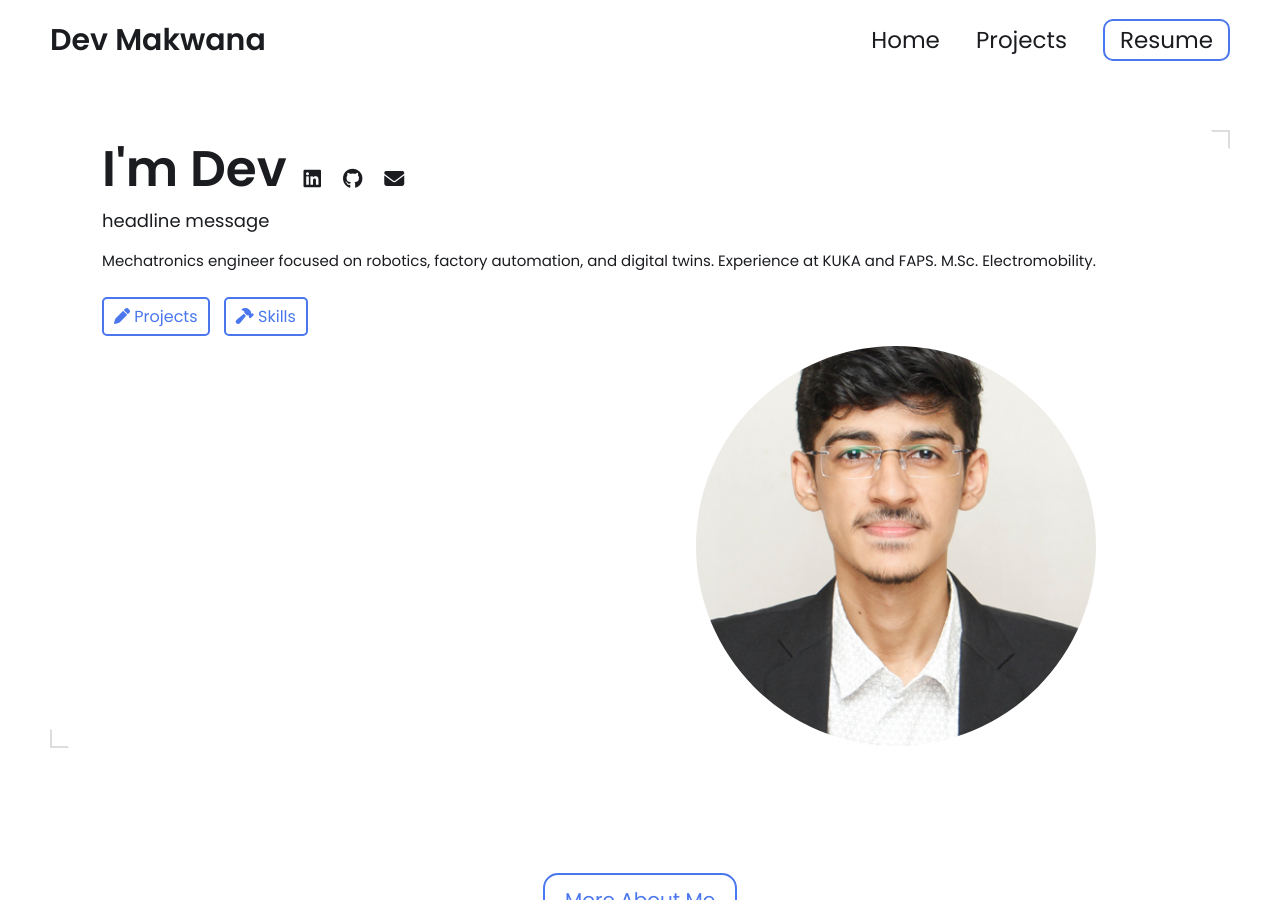
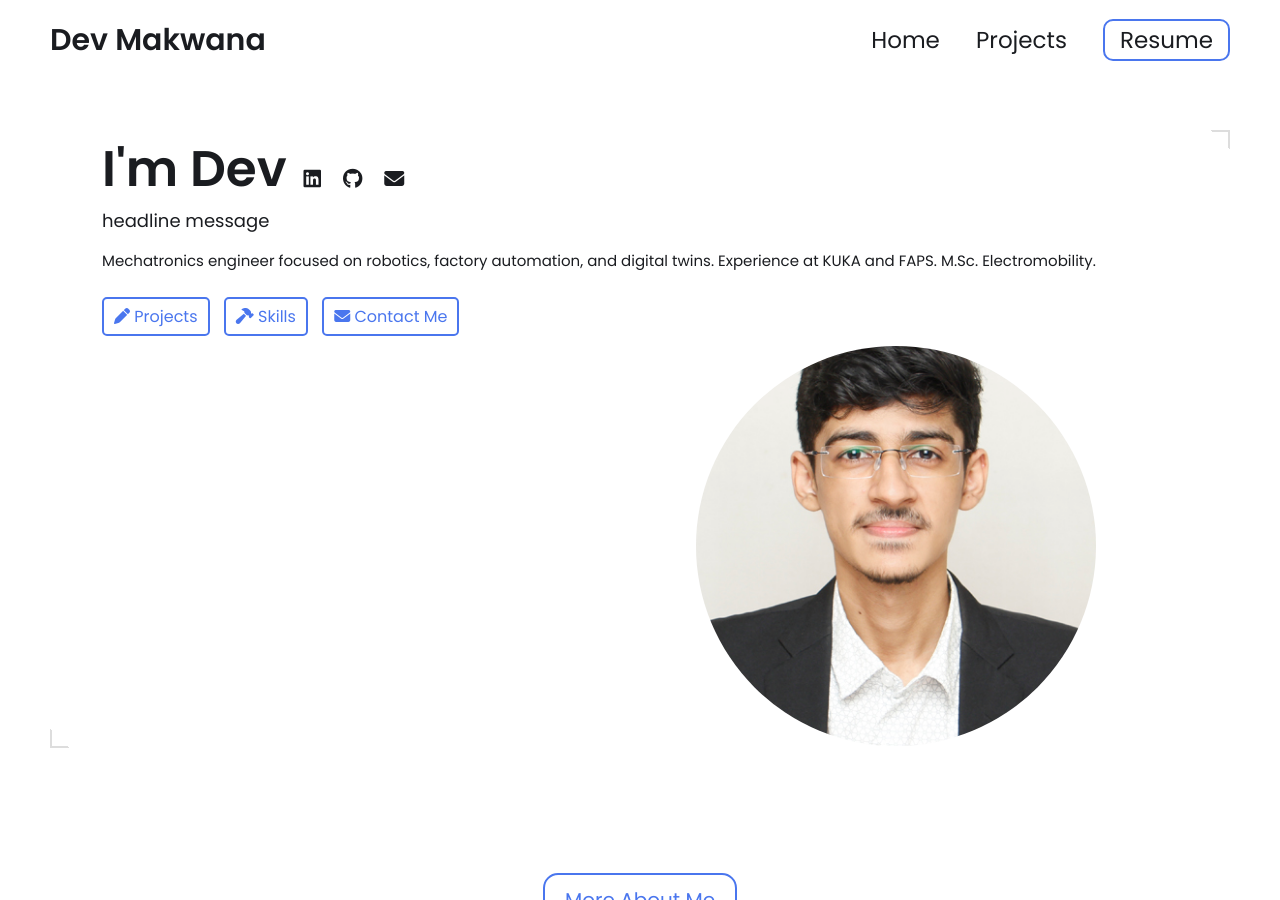
Before and after one commit to devmak7/devmak7.github.io, a Jekyll site: the page built from index.html, in a window 1280 px wide and 900 px high. Built offline with Jekyll 4.4.1, drawn with Linux system fonts in a browser that asks for light colours.

Commit message:
Update hero.html

```diff
--- a/_includes/hero.html
+++ b/_includes/hero.html
@@ -85,7 +85,10 @@
                     <i class="fa-solid fa-hammer"></i>
                     <span>Skills</span>
                 </a>
-
+                <a href="#contact">
+                    <i class="fa-solid fa-envelope"></i>
+                    <span>Contact Me</span>
+                </a>
         </div>
         <div class="headshot">
             <img src= {{site.profile_image}} alt="john doe headshot">
```
